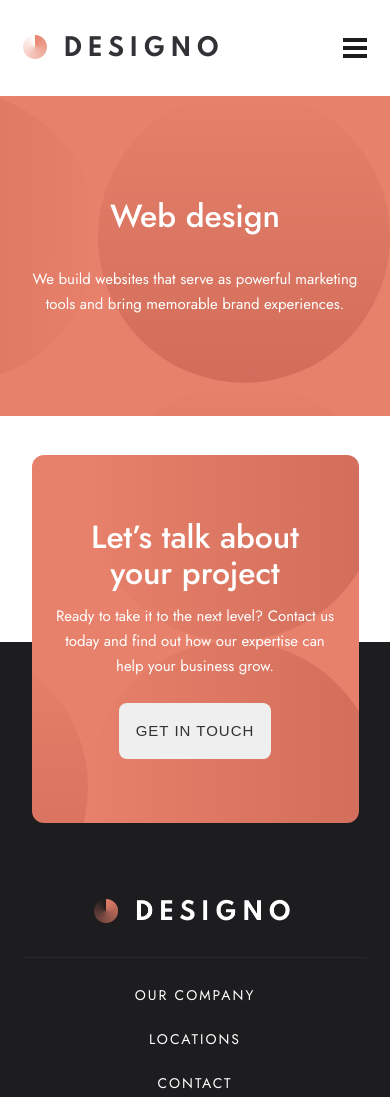
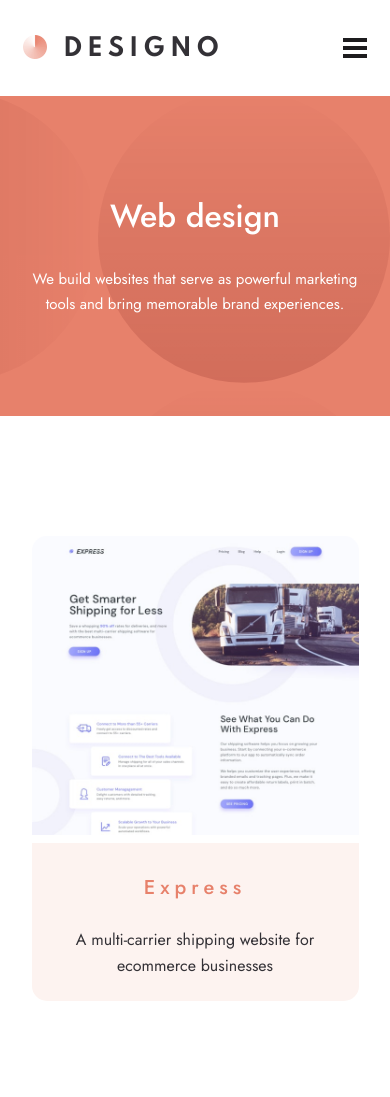
Before and after one commit to pierrolabo/designomultipagewebsite, a React (Create React App) app: page /web-design in a window 390 px wide. Shown: the top 1097 px of the page. Built offline with nearby package versions, Linux system fonts and the light colour scheme.

Commit message:
productcard ok mobile

```diff
--- /dev/null
+++ b/src/components/ProductCard/ProductCard.js
@@ -0,0 +1,24 @@
+import React from 'react'
+import PropTypes from "prop-types";
+
+import './ProductCard.scss';
+
+export default function ProductCard({img, title, text}) {
+    return (
+        <section className="productcard">
+            <div className="productcard__image">
+                <img src={img} alt=""/>
+            </div>
+            <div className="productcard__info">
+                <h1 className="productcard__info--title">{title}</h1>
+                <p className="productcard__info--text">{text}</p>
+            </div>
+        </section>
+    )
+}
+
+ProductCard.propTypes = {
+    img: PropTypes.string.isRequired,
+    title: PropTypes.string.isRequired,
+    text: PropTypes.string.isRequired
+}
--- /dev/null
+++ b/src/components/ProductCard/ProductCard.scss
@@ -0,0 +1,45 @@
+@import '../../styles//variables';
+
+.productcard {
+    display: flex;
+    flex-direction: column;
+    max-width: 327px;
+    max-height: 478px;
+    &__image {
+        max-height: 320px;
+        max-width: 327px;
+        img {
+            border-top-left-radius: 15px;
+            border-top-right-radius: 15px;
+            width: 100%;
+            height: 100%;
+    }
+    }
+    &__info {
+        display: flex;
+        flex-direction: column;
+        align-items: center;
+        max-height: 158px;
+        height: 158px;
+        border-bottom-left-radius: 15px;
+        border-bottom-right-radius: 15px;
+        background-color: $color-bg-productcard;
+        &--title {
+            margin-top: 32px;
+
+            font-size: 20px;
+            line-height: 26px;
+            letter-spacing: 5px;
+            color: $brand-primary-peach;
+        }
+        &--text {
+            margin-top: 26px;
+
+            font-size: 16px;
+            line-height: 26px;
+            color: $brand-secondary-dark-grey;
+            max-width: 267px;
+            text-align: center;
+        }
+    }
+}
--- a/src/pages/WebDesign/WebDesign.js
+++ b/src/pages/WebDesign/WebDesign.js
@@ -1,17 +1,57 @@
 import React from 'react'
 
 import HeaderDesign from "../../components/HeaderDesign/HeaderDesign";
+import ProductCard from "../../components/ProductCard/ProductCard";
+
+import ExpressImg from '../../assets/web-design/desktop/image-express.jpg';
+import TransferImg from '../../assets/web-design/desktop/image-transfer.jpg';
+import BlogrImg from '../../assets/web-design/desktop/image-blogr.jpg';
+import BuilderImg from '../../assets/web-design/desktop/image-builder.jpg';
+import CampImg from '../../assets/web-design/desktop/image-camp.jpg';
+import PhotonImg from '../../assets/web-design/desktop/image-photon.jpg';
 
 import "./WebDesign.scss";
 
 export default function WebDesign() {
     return (
-        <section className="webdesign">
+        <div className="webdesign">
             <HeaderDesign
                 type="webdesign--background"
                 title="Web design"
                 text="We build websites that serve as powerful marketing tools and bring memorable brand experiences."
             />
-        </section>
+            <section className="webdesign__productlist productlist">
+                <ProductCard
+                    img={ExpressImg}
+                    title="Express"
+                    text="A multi-carrier shipping website for ecommerce businesses"
+                />
+                <ProductCard
+                    img={TransferImg}
+                    title="Transfer"
+                    text="Site for low-cost money transfers and sending money within seconds"
+                />
+                <ProductCard
+                    img={PhotonImg}
+                    title="Photon"
+                    text="A state-of-the-art music player with high-resolution audio and DSP effects"
+                />
+                    <ProductCard
+                        img={BuilderImg}
+                        title="Builder"
+                        text="Connects users with local contractors based on their location"
+                    />
+                <ProductCard
+                    img={BlogrImg}
+                    title="Blogr"
+                    text="Blogr is a platform for creating an online blog or publication"
+                />
+                <ProductCard
+                    img={CampImg}
+                    title="Camp"
+                    text="Get expert training in coding, data, design, and digital marketing"
+                />
+            </section>
+        </div>
     )
 }
--- a/src/styles/_variables.scss
+++ b/src/styles/_variables.scss
@@ -14,6 +14,7 @@
 
 //cards
 $color-bg-card: #E7816B;
+$color-bg-productcard: #FDF3F0;
 
 /*  Breakpoints  */
 $breakpoint-tablet: 767px;
```
